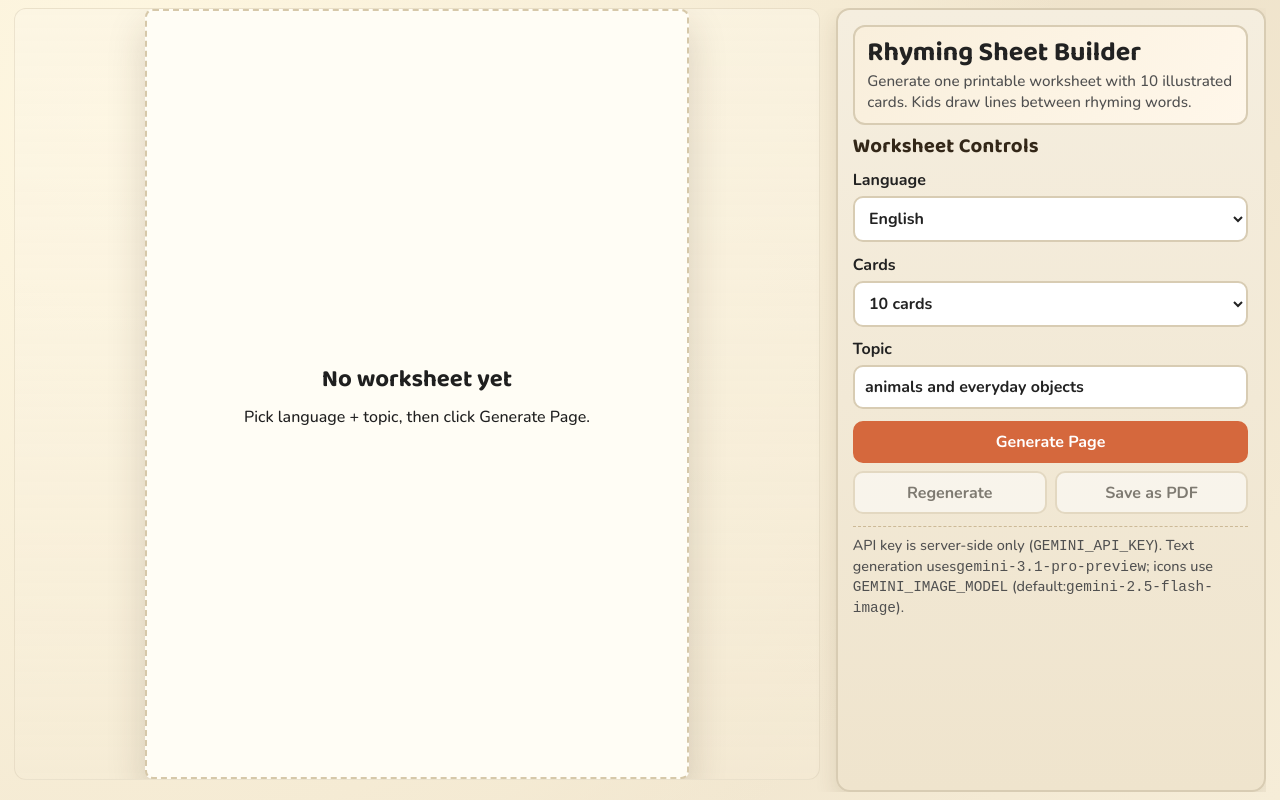
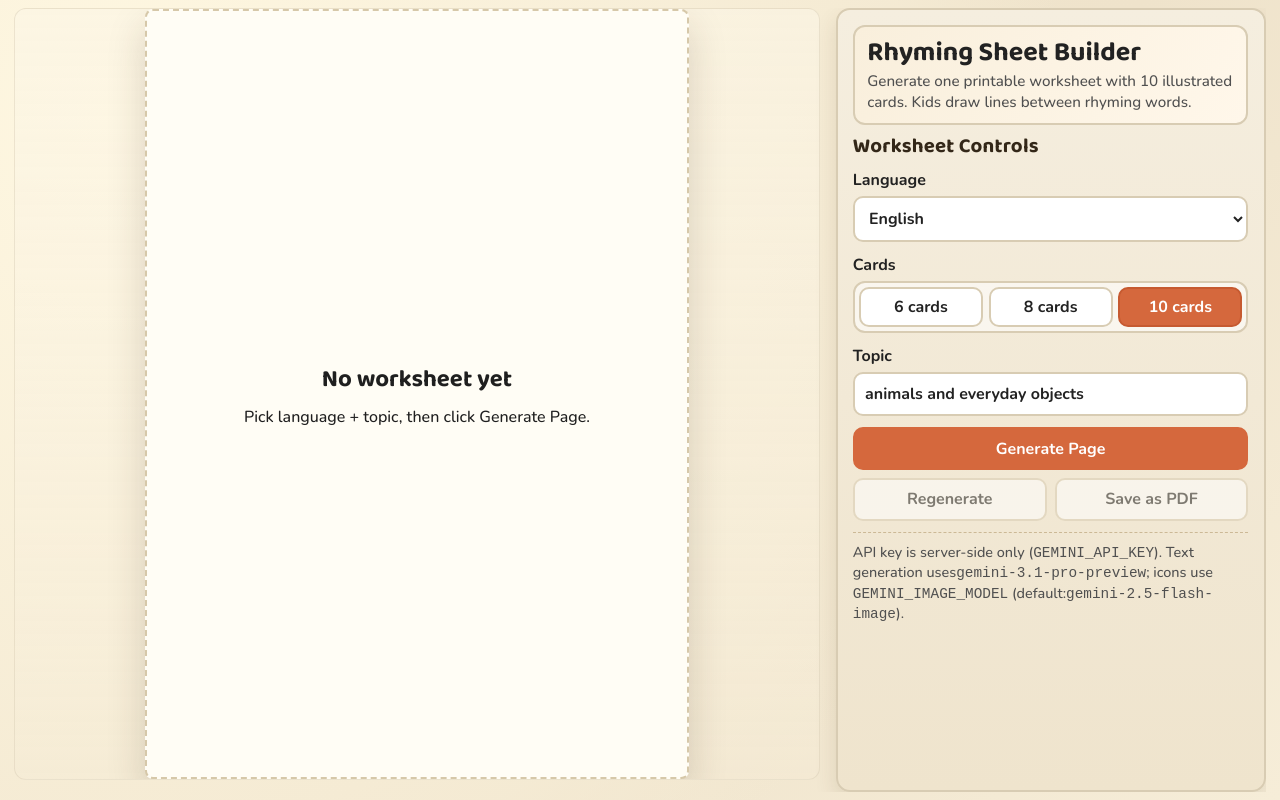
Before and after one commit to mgalavai/rhymes, a React (Vite) app: page / in a window 1280 px wide. Built offline with nearby package versions, Linux system fonts and the light colour scheme.

Commit message:
Replace card count dropdown with tabs and add 6-card mode

```diff
--- a/api/generate-worksheet.js
+++ b/api/generate-worksheet.js
@@ -543,7 +543,8 @@ export default async function handler(req, res) {
 
   const language = typeof body.language === 'string' && body.language.trim() ? body.language.trim() : 'English'
   const topic = typeof body.topic === 'string' ? body.topic.trim() : ''
-  const pairCount = body.pairCount === 4 ? 4 : 5
+  const parsedPairCount = Number(body.pairCount)
+  const pairCount = [3, 4, 5].includes(parsedPairCount) ? parsedPairCount : 5
   const singleWordRequest = typeof body.word === 'string' ? cleanWord(body.word) : ''
   const pairedWordRequest = typeof body.pairedWord === 'string' ? cleanWord(body.pairedWord) : ''
   const replaceWord = body.replaceWord === true
--- a/src/App.css
+++ b/src/App.css
@@ -101,6 +101,40 @@
 .control-panel input,
 .control-panel select {
   padding: 0.56rem 0.64rem;
+}
+
+.cards-tabs {
+  display: grid;
+  grid-template-columns: repeat(3, minmax(0, 1fr));
+  gap: 0.35rem;
+  padding: 0.25rem;
+  border: 2px solid var(--line);
+  border-radius: 12px;
+  background: rgb(255 255 255 / 58%);
+}
+
+.cards-tab {
+  padding: 0.45rem 0.35rem;
+  border: 2px solid transparent;
+  border-radius: 9px;
+  font-weight: 700;
+  cursor: pointer;
+  background: transparent;
+  transition:
+    background-color 160ms ease,
+    border-color 160ms ease,
+    color 160ms ease;
+}
+
+.cards-tab.is-active {
+  background: var(--accent);
+  border-color: #c65a30;
+  color: #fff;
+}
+
+.cards-tab:not(.is-active):hover {
+  background: #fff;
+  border-color: #d8ccb3;
 }
 
 .button-row {
@@ -506,8 +540,8 @@
   }
 
   .items-column {
-    display: grid;
-    grid-template-rows: repeat(5, minmax(0, auto));
+    display: flex;
+    flex-direction: column;
     gap: 3mm;
     min-height: 0;
   }
--- a/src/App.tsx
+++ b/src/App.tsx
@@ -15,6 +15,14 @@ const LANGUAGE_OPTIONS = [
   'Turkish',
   'Polish',
 ]
+
+const CARD_OPTIONS = [
+  { pairs: 3, label: '6 cards' },
+  { pairs: 4, label: '8 cards' },
+  { pairs: 5, label: '10 cards' },
+] as const
+
+type PairCountOption = (typeof CARD_OPTIONS)[number]['pairs']
 
 type WordIllustration = {
   word: string
@@ -241,7 +249,7 @@ function toColumnCards(worksheet: WorksheetData): { left: ColumnCard[]; right: C
 
 function App() {
   const [language, setLanguage] = useState('English')
-  const [pairCount, setPairCount] = useState(5)
+  const [pairCount, setPairCount] = useState<PairCountOption>(5)
   const [topic, setTopic] = useState('animals and everyday objects')
   const [worksheet, setWorksheet] = useState<WorksheetData | null>(null)
   const [cards, setCards] = useState<{ left: ColumnCard[]; right: ColumnCard[] } | null>(null)
@@ -515,13 +523,23 @@ function App() {
 
         <label>
           Cards
-          <select
-            value={pairCount}
-            onChange={(event) => setPairCount(Number(event.target.value) as 4 | 5)}
-          >
-            <option value={4}>8 cards</option>
-            <option value={5}>10 cards</option>
-          </select>
+          <div className="cards-tabs" role="tablist" aria-label="Cards per worksheet">
+            {CARD_OPTIONS.map((option) => {
+              const isActive = pairCount === option.pairs
+              return (
+                <button
+                  key={option.pairs}
+                  type="button"
+                  role="tab"
+                  aria-selected={isActive}
+                  className={`cards-tab ${isActive ? 'is-active' : ''}`}
+                  onClick={() => setPairCount(option.pairs)}
+                >
+                  {option.label}
+                </button>
+              )
+            })}
+          </div>
         </label>
 
         <label className="topic-field">
```
Also changed, not shown: 1 other file (tests, documents, lock files or other folders).
